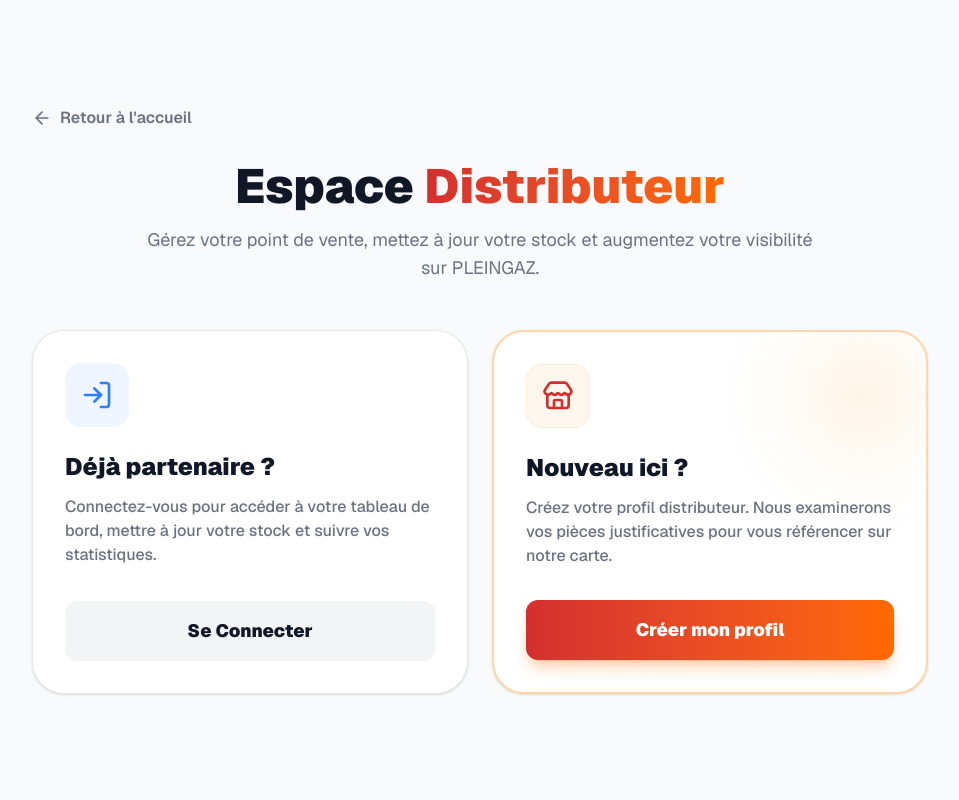
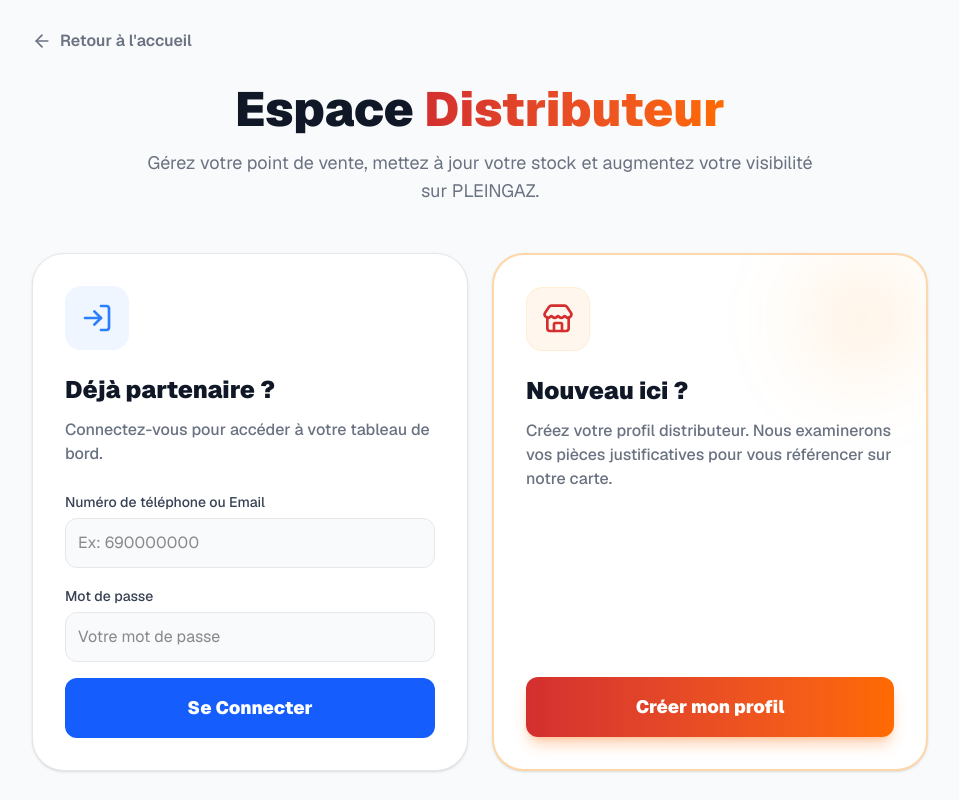
Before and after one commit to durelpro/pleingaz, a Next.js app in the folder apps/web/: page /distributor/portal in a window 1280 px wide. Shown: the whole page, without its empty margins (160-1119 px from the left). Built offline with nearby package versions, Linux system fonts and the light colour scheme.

Commit message:
feat: enforce location description and add password auth UI for distributors and buyers

```diff
--- a/apps/web/src/app/buyer/portal/page.tsx
+++ b/apps/web/src/app/buyer/portal/page.tsx
@@ -57,23 +57,47 @@ export default function BuyerPortal() {
 
             <div className="grid grid-cols-1 md:grid-cols-2 gap-6 max-w-4xl mx-auto">
               {/* Card Register */}
-              <div className="bg-white dark:bg-neutral-900 border-2 border-blue-200 dark:border-blue-900/30 p-8 rounded-[2rem] shadow-sm hover:shadow-xl hover:-translate-y-1 transition-all flex flex-col justify-between relative overflow-hidden">
+              <div className="bg-white dark:bg-neutral-900 border-2 border-blue-200 dark:border-blue-900/30 p-8 rounded-[2rem] shadow-sm hover:shadow-xl transition-all flex flex-col justify-between relative overflow-hidden">
                 <div className="absolute top-0 right-0 w-32 h-32 bg-blue-400/10 rounded-full blur-2xl pointer-events-none" />
                 <div className="z-10">
-                  <div className="w-16 h-16 bg-blue-50 dark:bg-blue-900/30 text-blue-500 rounded-2xl flex items-center justify-center mb-6 border border-blue-100 dark:border-blue-900/50">
+                  <div className="w-16 h-16 bg-blue-50 dark:bg-blue-900/30 text-blue-500 rounded-2xl flex items-center justify-center mb-4 border border-blue-100 dark:border-blue-900/50">
                     <User size={32} />
                   </div>
-                  <h2 className="text-2xl font-black text-gray-900 dark:text-white mb-3">Nouveau client ?</h2>
-                  <p className="text-gray-500 mb-8 font-medium">
-                    Créez votre profil pour cumuler des points de fidélité à chaque bouteille achetée.
+                  <h2 className="text-2xl font-black text-gray-900 dark:text-white mb-2">Nouveau client ?</h2>
+                  <p className="text-gray-500 mb-6 font-medium text-sm">
+                    Créez votre profil pour cumuler des points de fidélité à chaque achat.
                   </p>
                 </div>
-                <Link
-                  href="/buyer/messages"
-                  className="w-full py-4 text-center bg-gradient-to-r from-blue-500 to-purple-500 text-white font-black text-lg rounded-xl shadow-lg shadow-blue-500/30 hover:shadow-blue-500/50 transition-all z-10 relative"
-                >
-                  Créer mon profil
-                </Link>
+
+                <form className="space-y-4 z-10 relative" onSubmit={(e) => { e.preventDefault(); window.location.href = '/buyer/messages'; }}>
+                  <div>
+                    <label className="text-sm font-medium text-gray-700 dark:text-gray-300">Numéro de téléphone</label>
+                    <input
+                      type="text"
+                      required
+                      placeholder="Ex: 690000000"
+                      className="w-full mt-1 p-3 rounded-xl border border-gray-200 dark:border-neutral-800 bg-gray-50 dark:bg-neutral-950 focus:ring-2 focus:ring-blue-500 outline-none transition-all"
+                    />
+                  </div>
+                  <div>
+                    <label className="text-sm font-medium text-gray-700 dark:text-gray-300">Créer un mot de passe</label>
+                    <input
+                      type="password"
+                      required
+                      placeholder="Mot de passe sécurisé"
+                      className="w-full mt-1 p-3 rounded-xl border border-gray-200 dark:border-neutral-800 bg-gray-50 dark:bg-neutral-950 focus:ring-2 focus:ring-blue-500 outline-none transition-all"
+                    />
+                  </div>
+                  <button
+                    type="submit"
+                    className="w-full py-4 mt-2 text-center bg-gradient-to-r from-blue-500 to-purple-500 text-white font-black text-lg rounded-xl shadow-lg shadow-blue-500/30 hover:shadow-blue-500/50 transition-all"
+                  >
+                    Créer mon profil
+                  </button>
+                  <p className="text-center text-sm text-gray-500 mt-4 cursor-pointer hover:underline">
+                    Déjà un compte ? Se connecter
+                  </p>
+                </form>
               </div>
 
               {/* Loyalty Teaser */}
--- a/apps/web/src/app/distributor/portal/page.tsx
+++ b/apps/web/src/app/distributor/portal/page.tsx
@@ -27,22 +27,43 @@ export default function DistributorPortal() {
         <div className="grid grid-cols-1 md:grid-cols-2 gap-6">
 
           {/* Card Login */}
-          <div className="bg-white dark:bg-neutral-900 border border-gray-200 dark:border-neutral-800 p-8 rounded-[2rem] shadow-sm hover:shadow-xl hover:-translate-y-1 transition-all flex flex-col justify-between">
+          <div className="bg-white dark:bg-neutral-900 border border-gray-200 dark:border-neutral-800 p-8 rounded-[2rem] shadow-sm hover:shadow-xl transition-all flex flex-col justify-between">
             <div>
               <div className="w-16 h-16 bg-blue-50 dark:bg-blue-900/20 text-blue-500 rounded-2xl flex items-center justify-center mb-6">
                 <LogIn size={32} />
               </div>
               <h2 className="text-2xl font-black text-gray-900 dark:text-white mb-3">Déjà partenaire ?</h2>
-              <p className="text-gray-500 mb-8 font-medium">
-                Connectez-vous pour accéder à votre tableau de bord, mettre à jour votre stock et suivre vos statistiques.
+              <p className="text-gray-500 mb-6 font-medium">
+                Connectez-vous pour accéder à votre tableau de bord.
               </p>
             </div>
-            <Link
-              href="/distributor/dashboard"
-              className="w-full py-4 text-center bg-gray-100 dark:bg-neutral-800 hover:bg-gray-200 dark:hover:bg-neutral-700 text-gray-900 dark:text-white font-black text-lg rounded-xl transition-colors"
-            >
-              Se Connecter
-            </Link>
+
+            <form className="space-y-4" onSubmit={(e) => { e.preventDefault(); window.location.href = '/distributor/dashboard'; }}>
+              <div>
+                <label className="text-sm font-medium text-gray-700 dark:text-gray-300">Numéro de téléphone ou Email</label>
+                <input
+                  type="text"
+                  required
+                  placeholder="Ex: 690000000"
+                  className="w-full mt-1 p-3 rounded-xl border border-gray-200 dark:border-neutral-800 bg-gray-50 dark:bg-neutral-950 focus:ring-2 focus:ring-blue-500 outline-none transition-all"
+                />
+              </div>
+              <div>
+                <label className="text-sm font-medium text-gray-700 dark:text-gray-300">Mot de passe</label>
+                <input
+                  type="password"
+                  required
+                  placeholder="Votre mot de passe"
+                  className="w-full mt-1 p-3 rounded-xl border border-gray-200 dark:border-neutral-800 bg-gray-50 dark:bg-neutral-950 focus:ring-2 focus:ring-blue-500 outline-none transition-all"
+                />
+              </div>
+              <button
+                type="submit"
+                className="w-full py-4 text-center bg-blue-600 hover:bg-blue-700 text-white font-black text-lg rounded-xl transition-colors"
+              >
+                Se Connecter
+              </button>
+            </form>
           </div>
 
           {/* Card Register */}
--- a/apps/web/src/components/distributor/Wizard.tsx
+++ b/apps/web/src/components/distributor/Wizard.tsx
@@ -30,6 +30,8 @@ export default function DistributorWizard() {
   const [isSaving, setIsSaving] = useState(false);
 
   const [formData, setFormData] = useState({
+    phone: '',
+    password: '',
     businessName: '',
     taxId: '',
     landmark: '',
@@ -207,11 +209,38 @@ export default function DistributorWizard() {
           >
             {currentStep === 1 && (
               <div className="space-y-4">
-                <h2 className="text-2xl font-bold text-gray-900 dark:text-white">Dites-nous en plus sur vous</h2>
-                <div className="space-y-2">
+                <h2 className="text-2xl font-bold text-gray-900 dark:text-white">Création du Compte & Identité</h2>
+
+                <div className="grid grid-cols-1 md:grid-cols-2 gap-4">
+                  <div className="space-y-2">
+                    <label className="text-sm font-medium text-gray-700 dark:text-gray-300">Numéro de téléphone</label>
+                    <input
+                      type="text"
+                      required
+                      className="w-full p-4 rounded-xl border border-gray-200 dark:border-neutral-800 bg-gray-50 dark:bg-neutral-950 focus:ring-2 focus:ring-pleingaz-red outline-none transition-all"
+                      placeholder="Ex: 690000000"
+                      value={formData.phone}
+                      onChange={(e) => setFormData({...formData, phone: e.target.value})}
+                    />
+                  </div>
+                  <div className="space-y-2">
+                    <label className="text-sm font-medium text-gray-700 dark:text-gray-300">Mot de passe</label>
+                    <input
+                      type="password"
+                      required
+                      className="w-full p-4 rounded-xl border border-gray-200 dark:border-neutral-800 bg-gray-50 dark:bg-neutral-950 focus:ring-2 focus:ring-pleingaz-red outline-none transition-all"
+                      placeholder="Créez un mot de passe sécurisé"
+                      value={formData.password}
+                      onChange={(e) => setFormData({...formData, password: e.target.value})}
+                    />
+                  </div>
+                </div>
+
+                <div className="space-y-2 mt-4">
                   <label className="text-sm font-medium text-gray-700 dark:text-gray-300">Nom de la boutique</label>
                   <input
                     type="text"
+                    required
                     className="w-full p-4 rounded-xl border border-gray-200 dark:border-neutral-800 bg-gray-50 dark:bg-neutral-950 focus:ring-2 focus:ring-pleingaz-red outline-none transition-all"
                     placeholder="Ex: ETS Pleingaz Bonamoussadi"
                     value={formData.businessName}
@@ -231,11 +260,12 @@ export default function DistributorWizard() {
                   />
                 </div>
                 <div className="space-y-2">
-                  <label className="text-sm font-medium text-gray-700 dark:text-gray-300">Repère textuel (Facultatif)</label>
+                  <label className="text-sm font-medium text-gray-700 dark:text-gray-300">Description du lieu (Ex: En face de la pharmacie)</label>
                   <input
                     type="text"
+                    required
                     className="w-full p-4 rounded-xl border border-gray-200 dark:border-neutral-800 bg-gray-50 dark:bg-neutral-950 focus:ring-2 focus:ring-pleingaz-red outline-none transition-all"
-                    placeholder="Ex: Derrière la boulangerie Saker"
+                    placeholder="Décrivez comment trouver votre boutique..."
                     value={formData.landmark}
                     onChange={(e) => setFormData({...formData, landmark: e.target.value})}
                   />
```
